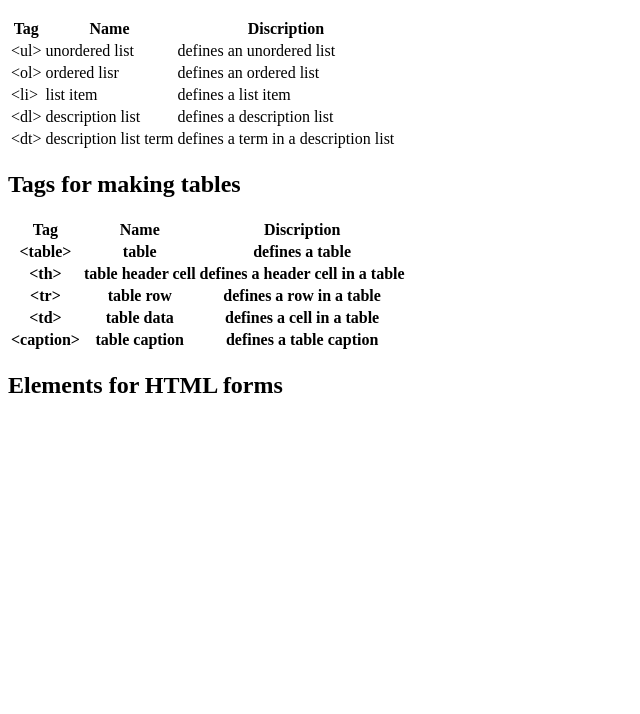
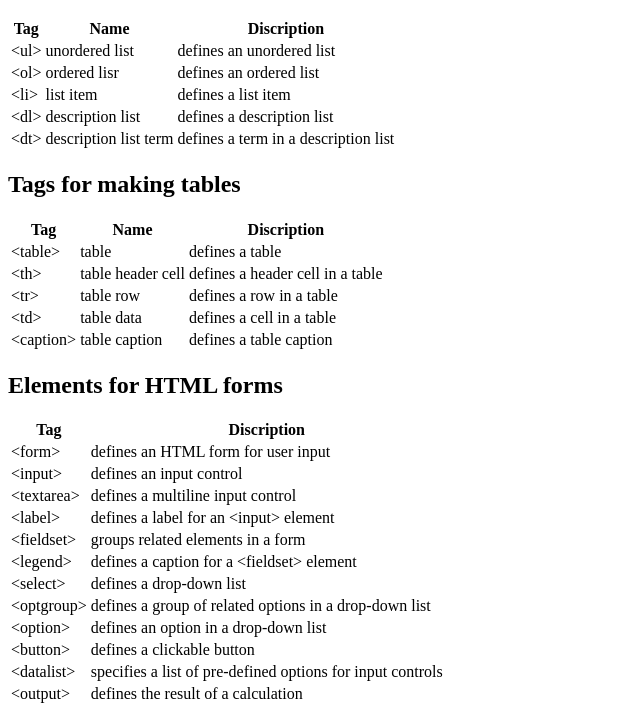
Before and after one commit to PinkShoeNing/codecademy-project, a plain HTML site: page Build Your Own Cheatsheet/index.html in a window 1280 px wide. Shown: the part 110-824 px from the top of the page, without its empty margins (0-640 px from the left). Before the commit the page ends 800 px from the top, so only its background shows below. Drawn offline with Linux system fonts and the light colour scheme.

Commit message:
add elements for HTML forms and link to style.css

```diff
--- a/Build Your Own Cheatsheet/index.html
+++ b/Build Your Own Cheatsheet/index.html
@@ -1,13 +1,14 @@
 <!DOCTYPE html>
     <html>
         <head>
+            <link href="style.css" rel="stylesheet">
             <title>HTML cheatsheet</title>
         </head>
         <body>
             <h1>HTML Tags</h1>
             <div>
                 <h2>Tags for making lists</h2>
-                <table>
+                <table class="lists">
                     <tr>
                         <th>Tag</th>
                         <th>Name</th>
@@ -49,34 +50,88 @@
                         <th>Discription</th>
                     </tr>
                     <tr>
-                        <th>&lt;table&gt;</th>
-                        <th>table</th>
-                        <th>defines a table</th>
+                        <td>&lt;table&gt;</td>
+                        <td>table</td>
+                        <td>defines a table</td>
                     </tr>
                     <tr>
-                        <th>&lt;th&gt;</th>
-                        <th>table header cell</th>
-                        <th>defines a header cell in a table</th>
+                        <td>&lt;th&gt;</td>
+                        <td>table header cell</td>
+                        <td>defines a header cell in a table</td>
                     </tr>
                     <tr>
-                        <th>&lt;tr&gt;</th>
-                        <th>table row</th>
-                        <th>defines a row in a table</th>
+                        <td>&lt;tr&gt;</td>
+                        <td>table row</td>
+                        <td>defines a row in a table</td>
                     </tr>
                     <tr>
-                        <th>&lt;td&gt;</th>
-                        <th>table data</th>
-                        <th>defines a cell in a table</th>
+                        <td>&lt;td&gt;</td>
+                        <td>table data</td>
+                        <td>defines a cell in a table</td>
                     </tr>
                     <tr>
-                        <th>&lt;caption&gt;</th>
-                        <th>table caption</th>
-                        <th>defines a table caption</th>
+                        <td>&lt;caption&gt;</td>
+                        <td>table caption</td>
+                        <td>defines a table caption</td>
                     </tr>
                 </table>
             </div>
             <div>
                 <h2>Elements for HTML forms</h2>
+                <table>
+                    <tr>
+                        <th>Tag</th>
+                        <th>Discription</th>
+                    </tr>
+                    <tr>
+                        <td>&lt;form&gt;</td>
+                        <td>defines an HTML form for user input</td>
+                    </tr>
+                    <tr>
+                        <td>&lt;input&gt;</td>
+                        <td>defines an input control</td>
+                    </tr>
+                    <tr>
+                        <td>&lt;textarea&gt;</td>
+                        <td>defines a multiline input control</td>
+                    </tr>
+                    <tr>
+                        <td>&lt;label&gt;</td>
+                        <td>defines a label for an &lt;input&gt; element</td>
+                    </tr>
+                    <tr>
+                        <td>&lt;fieldset&gt;</td>
+                        <td>groups related elements in a form</td>
+                    </tr>
+                    <tr>
+                        <td>&lt;legend&gt;</td>
+                        <td>defines a caption for a &lt;fieldset&gt; element</td>
+                    </tr>
+                    <tr>
+                        <td>&lt;select&gt;</td>
+                        <td>defines a drop-down list</td>
+                    </tr>
+                    <tr>
+                        <td>&lt;optgroup&gt;</td>
+                        <td>defines a group of related options in a drop-down list</td>
+                    </tr>
+                    <tr>
+                        <td>&lt;option&gt;</td>
+                        <td>defines an option in a drop-down list</td>
+                    </tr>
+                    <tr>
+                        <td>&lt;button&gt;</td>
+                        <td>defines a clickable button</td>
+                    </tr>
+                    <tr>
+                        <td>&lt;datalist&gt;</td>
+                        <td>specifies a list of pre-defined options for input controls</td>
+                    </tr>
+                    <tr>
+                        <td>&lt;output&gt;</td>
+                        <td>defines the result of a calculation</td>
+                    </tr>
+                </table>
             </div>
         </body>
     </html>
```
